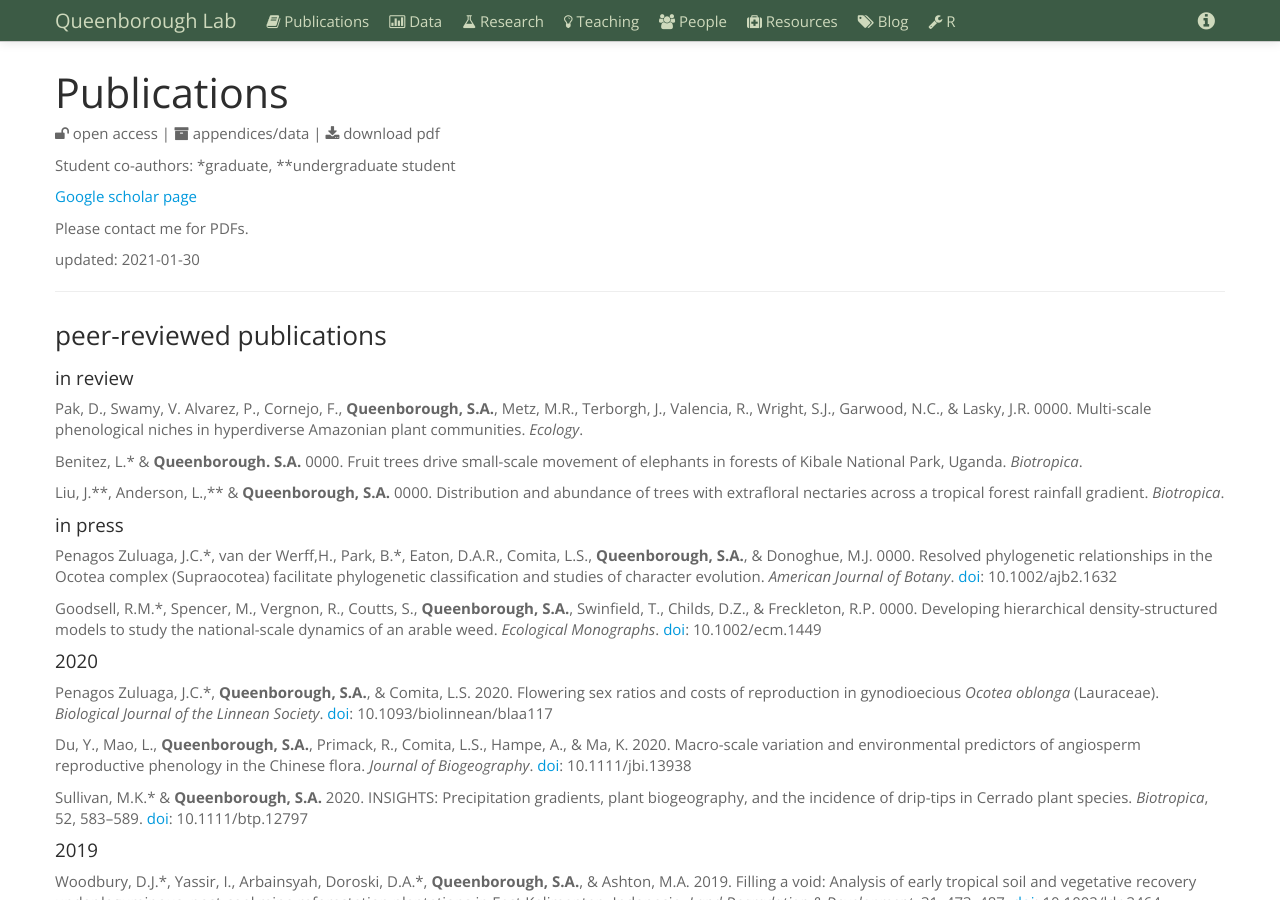
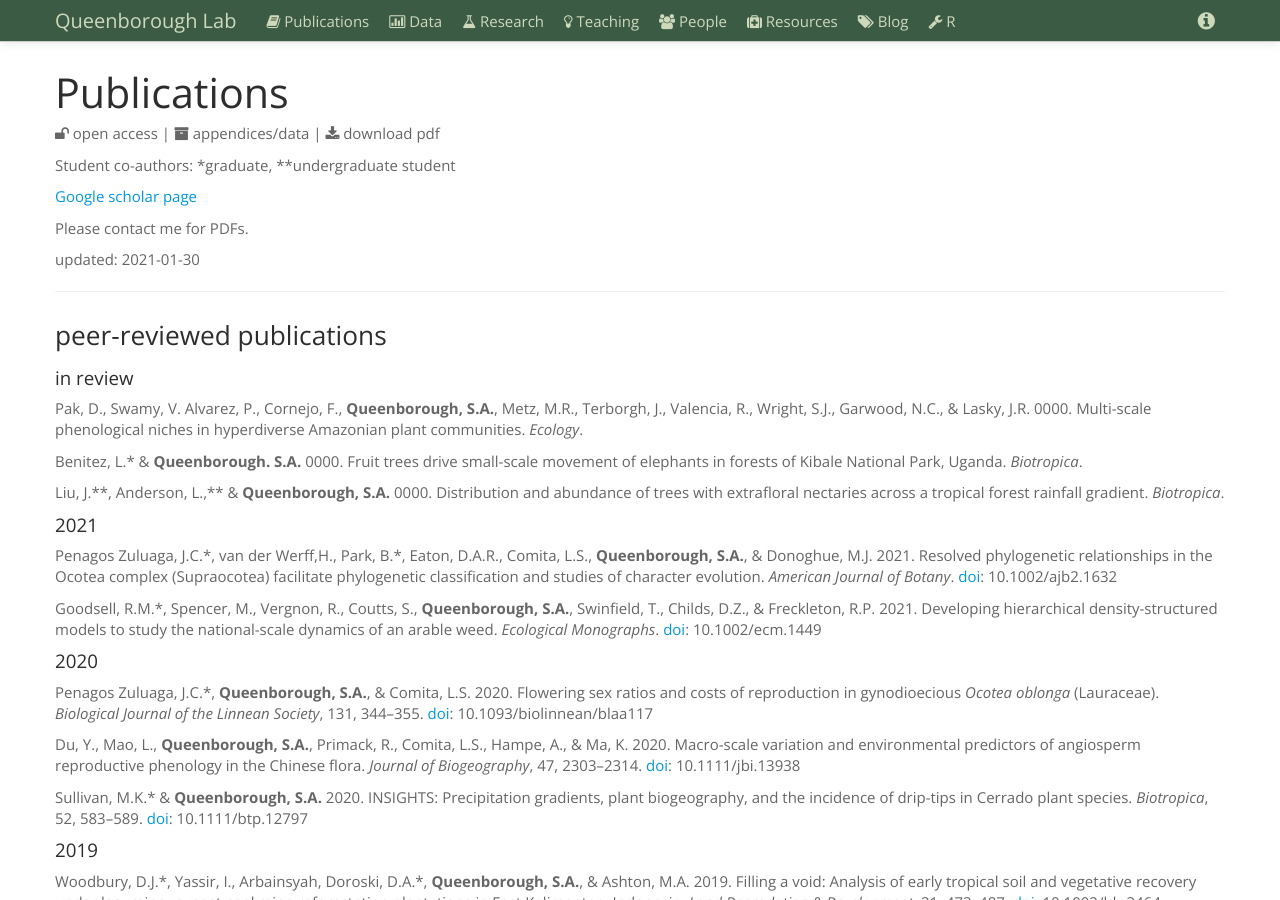
Before and after one commit to saq/saq.github.io, a Jekyll site: the page built from publications.md, in a window 1280 px wide and 900 px high. Built offline with Jekyll 4.4.1, drawn with Linux system fonts in a browser that asks for light colours.

Commit message:
Update publications.md

```diff
--- a/publications.md
+++ b/publications.md
@@ -44,18 +44,18 @@ Benitez, L.\* & **Queenborough. S.A.** 0000. Fruit trees drive small-scale movem
 Liu, J.\*\*, Anderson, L.,\*\* & **Queenborough, S.A.** 0000. Distribution and abundance of trees with extrafloral nectaries across a tropical forest rainfall gradient. *Biotropica*.
 
 
-#### in press
+#### 2021
 
-Penagos Zuluaga, J.C.\*, van der Werff,H., Park, B.\*, Eaton, D.A.R., Comita, L.S., **Queenborough, S.A.**, & Donoghue, M.J. 0000. Resolved phylogenetic relationships in the Ocotea complex (Supraocotea) facilitate phylogenetic classification and studies of character evolution. *American Journal of Botany*. [doi](https://doi.org/10.1002/ajb2.1632): 10.1002/ajb2.1632
+Penagos Zuluaga, J.C.\*, van der Werff,H., Park, B.\*, Eaton, D.A.R., Comita, L.S., **Queenborough, S.A.**, & Donoghue, M.J. 2021. Resolved phylogenetic relationships in the Ocotea complex (Supraocotea) facilitate phylogenetic classification and studies of character evolution. *American Journal of Botany*. [doi](https://doi.org/10.1002/ajb2.1632): 10.1002/ajb2.1632
 
-Goodsell, R.M.\*,  Spencer, M., Vergnon, R.,  Coutts, S., **Queenborough, S.A.**, Swinfield, T., Childs, D.Z., & Freckleton, R.P. 0000. Developing hierarchical density-structured models to study the national-scale dynamics of an arable weed. *Ecological Monographs*. [doi](https://doi.org/10.1002/ecm.1449): 10.1002/ecm.1449
+Goodsell, R.M.\*,  Spencer, M., Vergnon, R.,  Coutts, S., **Queenborough, S.A.**, Swinfield, T., Childs, D.Z., & Freckleton, R.P. 2021. Developing hierarchical density-structured models to study the national-scale dynamics of an arable weed. *Ecological Monographs*. [doi](https://doi.org/10.1002/ecm.1449): 10.1002/ecm.1449
 
 
 #### 2020
 
-Penagos Zuluaga, J.C.\*, **Queenborough, S.A.**, & Comita, L.S. 2020. Flowering sex ratios and costs of reproduction in gynodioecious *Ocotea oblonga* (Lauraceae). *Biological Journal of the Linnean Society*.  [doi](https://doi.org/10.1093/biolinnean/blaa117): 10.1093/biolinnean/blaa117
+Penagos Zuluaga, J.C.\*, **Queenborough, S.A.**, & Comita, L.S. 2020. Flowering sex ratios and costs of reproduction in gynodioecious *Ocotea oblonga* (Lauraceae). *Biological Journal of the Linnean Society*, 131, 344--355.  [doi](https://doi.org/10.1093/biolinnean/blaa117): 10.1093/biolinnean/blaa117
 
-Du, Y., Mao, L., **Queenborough, S.A.**, Primack, R., Comita, L.S., Hampe, A., & Ma, K. 2020. Macro-scale variation and environmental predictors of angiosperm reproductive phenology in the Chinese flora. *Journal of Biogeography*. [doi](https://doi.org/10.1111/jbi.13938): 10.1111/jbi.13938
+Du, Y., Mao, L., **Queenborough, S.A.**, Primack, R., Comita, L.S., Hampe, A., & Ma, K. 2020. Macro-scale variation and environmental predictors of angiosperm reproductive phenology in the Chinese flora. *Journal of Biogeography*, 47, 2303--2314. [doi](https://doi.org/10.1111/jbi.13938): 10.1111/jbi.13938
 
 Sullivan, M.K.\* & **Queenborough, S.A.** 2020. INSIGHTS: Precipitation gradients, plant biogeography, and the incidence of drip-tips in Cerrado plant species. *Biotropica*, 52, 583--589. [doi](http://dx.doi.org/10.1111/btp.12797): 10.1111/btp.12797
 
```
